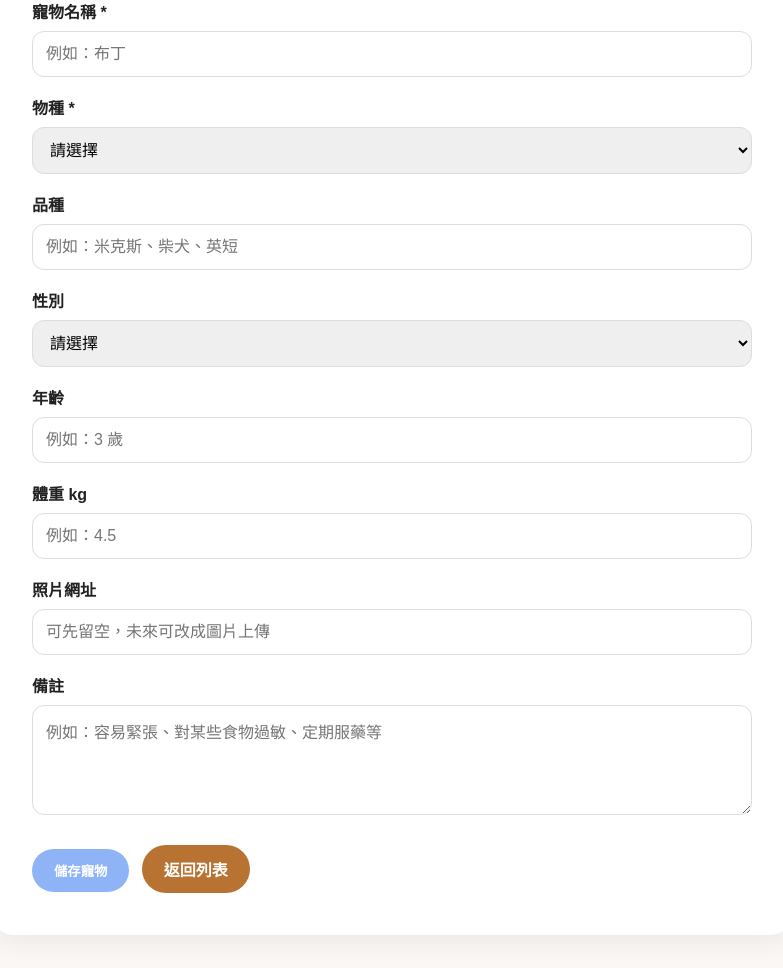
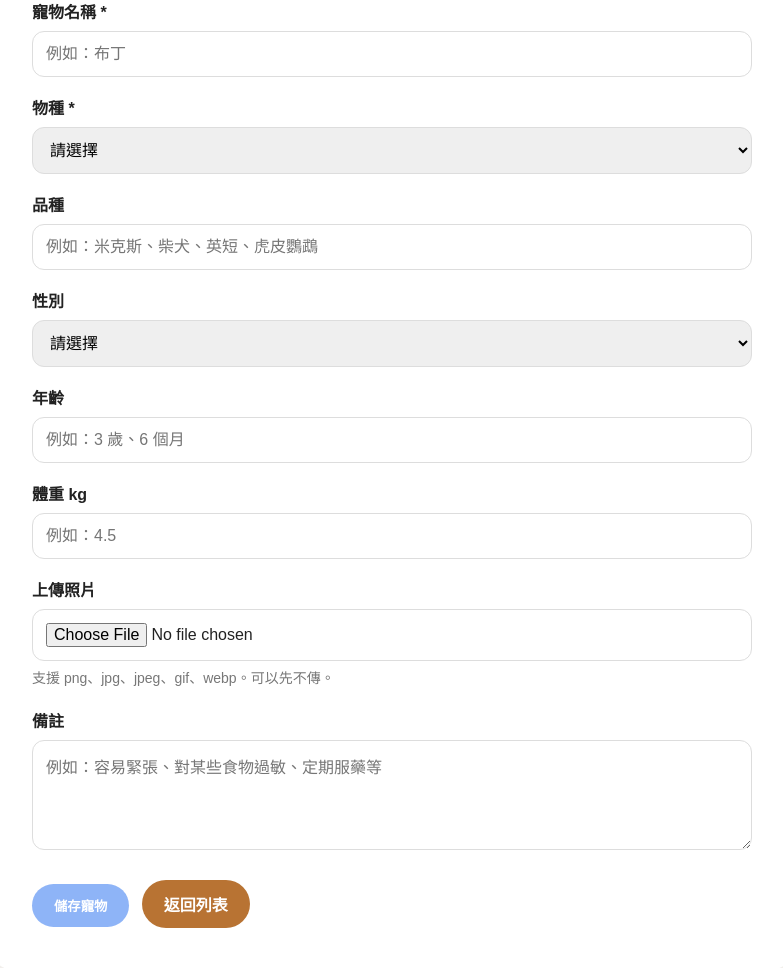
Before and after one commit to carol651104/PetCareAI, a Flask app: page /pets/add in a window 1280 px wide. Shown: the part 233-1201 px from the top of the page, without its empty margins (248-1031 px from the left). Run offline with Flask 3, Linux system fonts and the light colour scheme; the visitor is signed in with stand-in values (Sample User, id 1).

Commit message:
Update add_pet.html

```diff
--- a/templates/add_pet.html
+++ b/templates/add_pet.html
@@ -52,6 +52,13 @@
             resize: vertical;
         }
 
+        .hint {
+            font-size: 14px;
+            color: #777;
+            margin-top: 6px;
+            line-height: 1.6;
+        }
+
         .actions {
             margin-top: 26px;
         }
@@ -97,7 +104,7 @@
         {% endif %}
     {% endwith %}
 
-    <form method="POST">
+    <form method="POST" enctype="multipart/form-data">
         <label>寵物名稱 *</label>
         <input type="text" name="name" placeholder="例如：布丁" required>
 
@@ -107,11 +114,22 @@
             <option value="貓">貓</option>
             <option value="狗">狗</option>
             <option value="兔子">兔子</option>
+            <option value="倉鼠">倉鼠</option>
+            <option value="天竺鼠">天竺鼠</option>
+            <option value="鳥類">鳥類</option>
+            <option value="鸚鵡">鸚鵡</option>
+            <option value="烏龜">烏龜</option>
+            <option value="魚類">魚類</option>
+            <option value="蜥蜴">蜥蜴</option>
+            <option value="蛇">蛇</option>
+            <option value="刺蝟">刺蝟</option>
+            <option value="蜜袋鼯">蜜袋鼯</option>
+            <option value="雪貂">雪貂</option>
             <option value="其他">其他</option>
         </select>
 
         <label>品種</label>
-        <input type="text" name="breed" placeholder="例如：米克斯、柴犬、英短">
+        <input type="text" name="breed" placeholder="例如：米克斯、柴犬、英短、虎皮鸚鵡">
 
         <label>性別</label>
         <select name="gender">
@@ -122,13 +140,14 @@
         </select>
 
         <label>年齡</label>
-        <input type="text" name="age" placeholder="例如：3 歲">
+        <input type="text" name="age" placeholder="例如：3 歲、6 個月">
 
         <label>體重 kg</label>
         <input type="number" step="0.1" name="weight" placeholder="例如：4.5">
 
-        <label>照片網址</label>
-        <input type="url" name="photo_url" placeholder="可先留空，未來可改成圖片上傳">
+        <label>上傳照片</label>
+        <input type="file" name="photo_file" accept="image/png, image/jpeg, image/jpg, image/gif, image/webp">
+        <div class="hint">支援 png、jpg、jpeg、gif、webp。可以先不傳。</div>
 
         <label>備註</label>
         <textarea name="note" placeholder="例如：容易緊張、對某些食物過敏、定期服藥等"></textarea>
```
